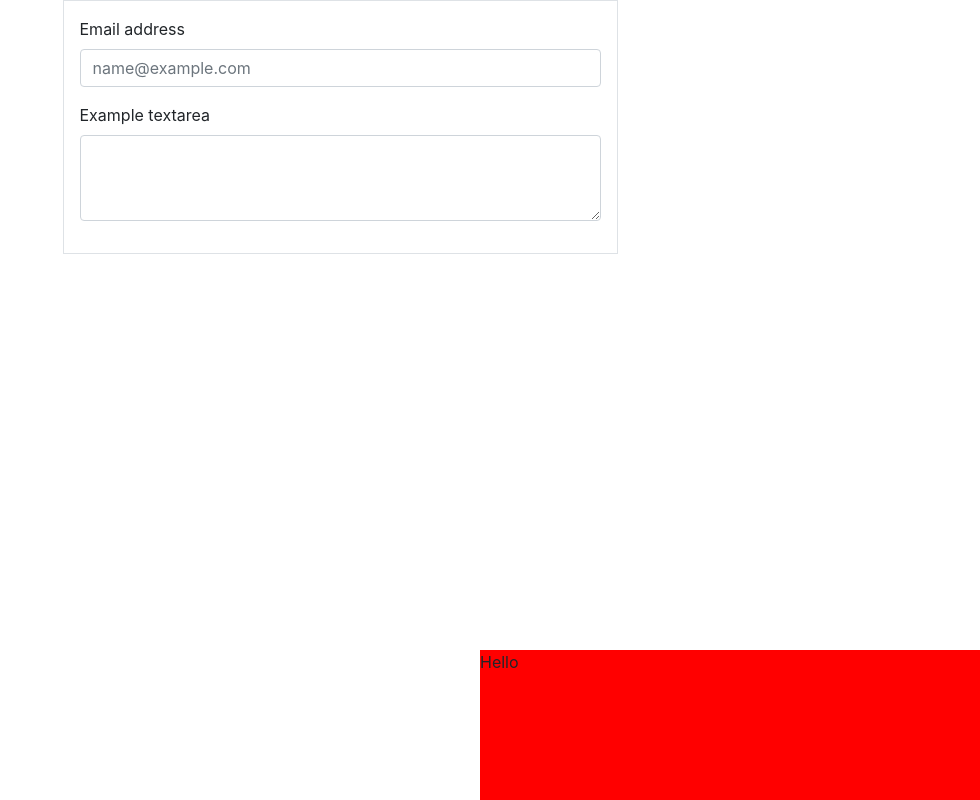
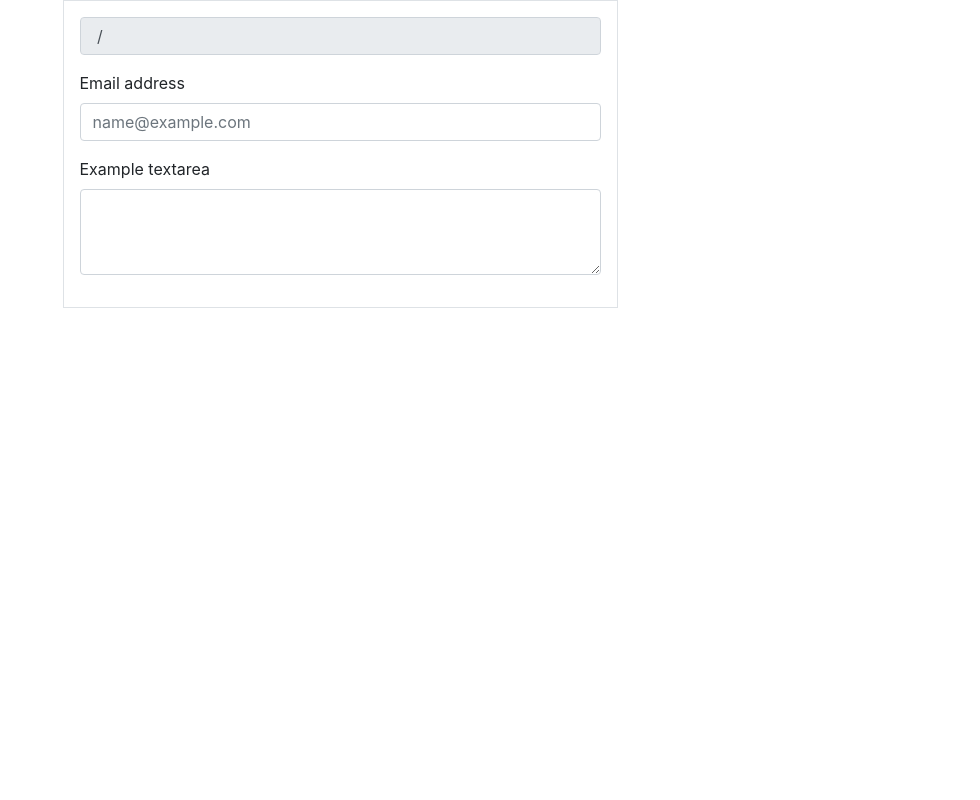
Before and after one commit to valeryaosta/petr-js-react, a React (Create React App) app in the folder 86/my-app/: page / in a window 1280 px wide. Shown: the whole page, without its empty margins (300-1280 px from the left). Built offline with nearby package versions, Linux system fonts and the light colour scheme.

Commit message:
133 - creating custom hook

```diff
--- /dev/null
+++ b/86/my-app/src/App3.js
@@ -0,0 +1,54 @@
+import {useState, useEffect} from 'react';
+import {Container} from 'react-bootstrap';
+import './App.css';
+
+function useInputWithValidate(initialValue) {
+    const [value, setValue] = useState(initialValue)
+
+    const onChange = (e) => setValue(e.target.value)
+
+    const validateInput = () => {
+        return value.search(/\d/) >= 0
+    }
+
+    return {value, onChange, validateInput}
+}
+
+const Form = () => {
+    const input = useInputWithValidate('')
+    const textArea = useInputWithValidate('')
+
+    const color = input.validateInput() ? 'text-danger' : null
+
+    return (
+        <Container>
+            <form className="w-50 border mt-5 p-3 m-auto">
+                <div className="mb-3">
+                    <input value={`${input.value} / ${textArea.value}`} type="text" className="form-control" readOnly/>
+                    <label htmlFor="exampleFormControlInput1" className="form-label mt-3">Email address</label>
+                    <input onChange={input.onChange}
+                           value={input.value}
+                           type="email"
+                           className={`form-control ${color}`}
+                           id="exampleFormControlInput1"
+                           placeholder="name@example.com"
+                    />
+                </div>
+                <div className="mb-3">
+                    <label htmlFor="exampleFormControlTextarea1" className="form-label">Example textarea</label>
+                    <textarea onChange={textArea.onChange}
+                              value={textArea.value}
+                              className="form-control" id="exampleFormControlTextarea1" rows="3"></textarea>
+                </div>
+            </form>
+        </Container>
+    )
+}
+
+function App() {
+    return (
+        <Form/>
+    );
+}
+
+export default App;
--- a/86/my-app/src/index.js
+++ b/86/my-app/src/index.js
@@ -3,12 +3,13 @@
 import './index.css';
 // import App from './App';
 // import App1 from "./App1";
-import App2 from "./App2";
+// import App2 from "./App2";
+import App3 from "./App3";
 
 
 ReactDOM.render(
   <React.StrictMode>
-    <App2 />
+    <App3 />
   </React.StrictMode>,
   document.getElementById('root')
 );
```
